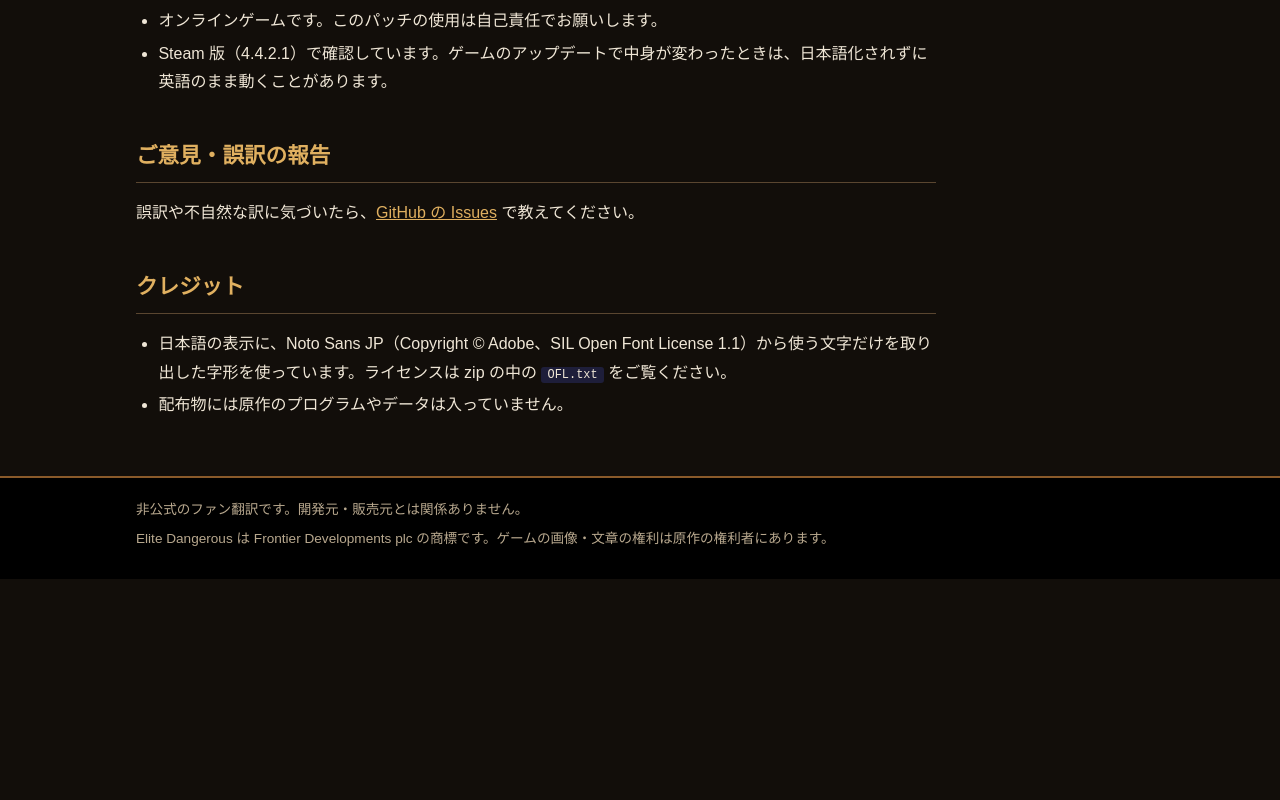
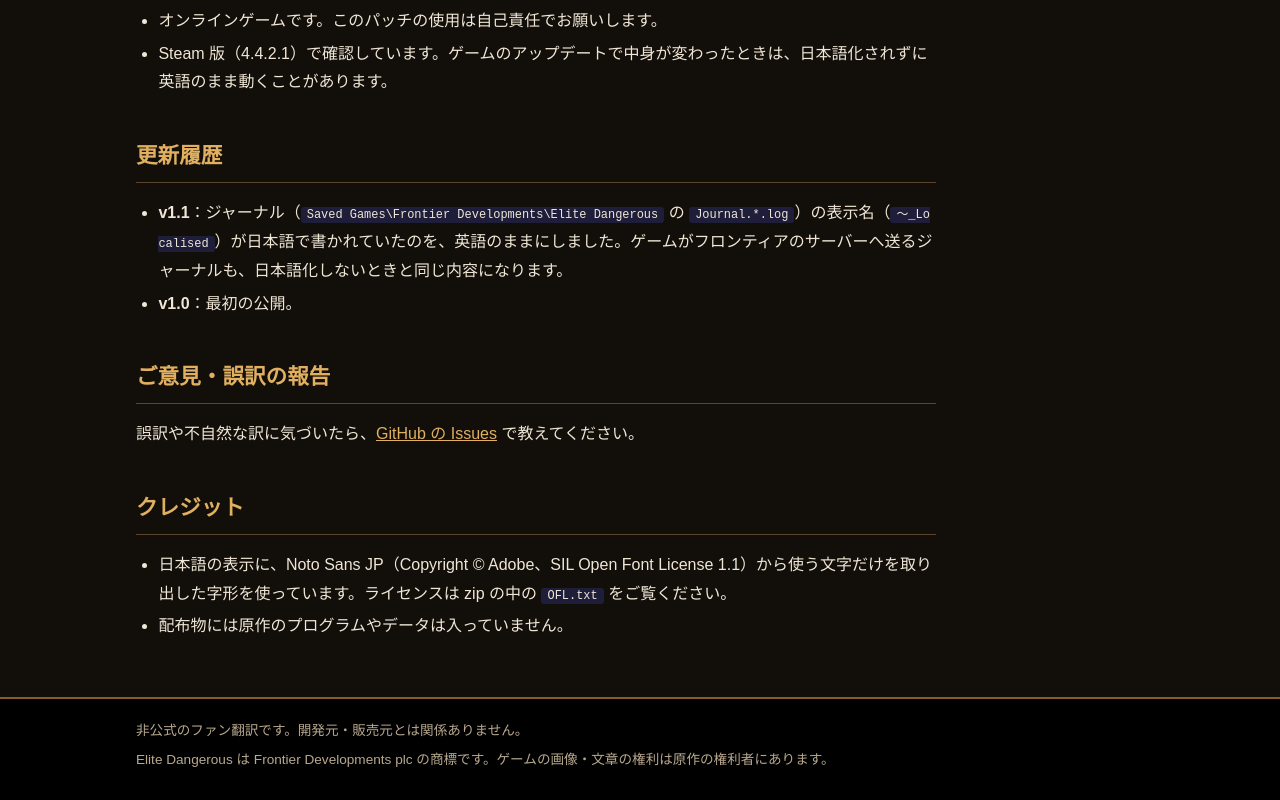
Before and after one commit to higesho/elitedangerous-ja, a plain HTML site: page docs/index.html in a window 1280 px wide. Shown: the part 2169-2969 px from the top of the page. Before the commit the page ends 2748 px from the top, so only its background shows below. Drawn offline with Linux system fonts and the light colour scheme.

Commit message:
v1.1: ジャーナルの表示名を英語のままに
Co-Authored-By: Claude Opus 5.5 <noreply@anthropic.com>

```diff
--- a/docs/index.html
+++ b/docs/index.html
@@ -73,6 +73,12 @@ Steam のライブラリでゲームを右クリックし、「管理」→「
 <li>Steam 版（4.4.2.1）で確認しています。ゲームのアップデートで中身が変わったときは、日本語化されずに英語のまま動くことがあります。</li>
 </ul>
 
+<h2>更新履歴</h2>
+<ul>
+<li><strong>v1.1</strong>：ジャーナル（<code>Saved Games\Frontier Developments\Elite Dangerous</code> の <code>Journal.*.log</code>）の表示名（<code>〜_Localised</code>）が日本語で書かれていたのを、英語のままにしました。ゲームがフロンティアのサーバーへ送るジャーナルも、日本語化しないときと同じ内容になります。</li>
+<li><strong>v1.0</strong>：最初の公開。</li>
+</ul>
+
 <h2>ご意見・誤訳の報告</h2>
 <p>誤訳や不自然な訳に気づいたら、<a href="https://github.com/higesho/elitedangerous-ja/issues">GitHub の Issues</a> で教えてください。</p>
 
```
Also changed, not shown: 1 other file.
